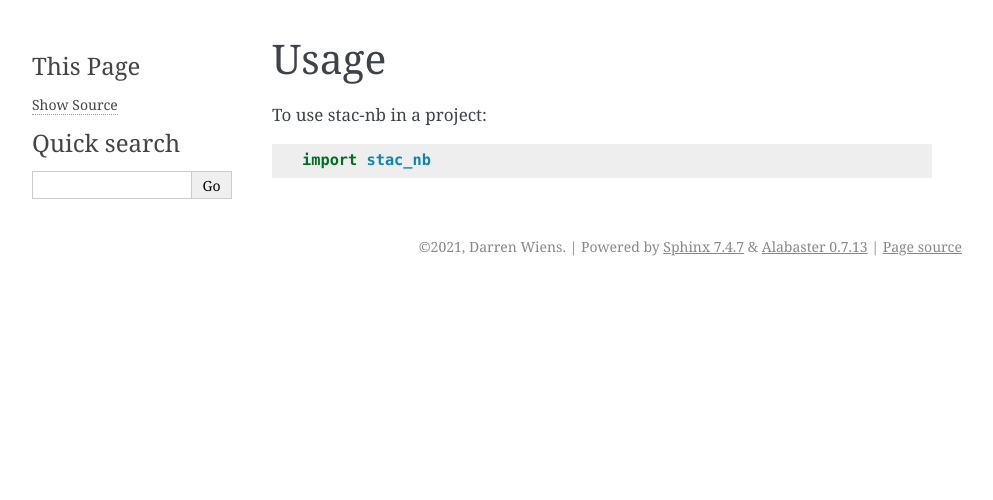
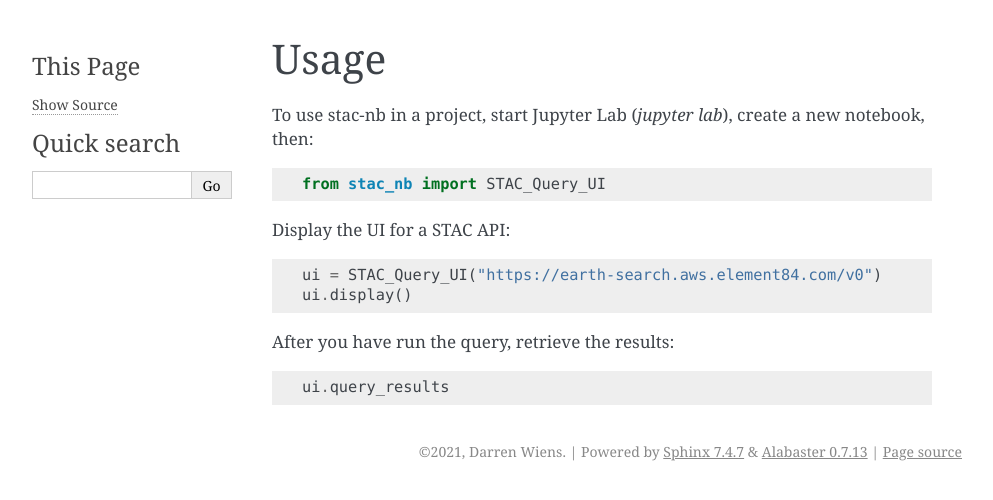
Before and after one commit to darrenwiens/stac-nb, a Sphinx documentation site: the page built from docs/usage.rst, in a window 1280 px wide. Shown: the top 500 px of the page, without its empty margins (148-1141 px from the left). Built offline with Sphinx 7.4.7, drawn with Linux system fonts in a browser that asks for light colours; pages that are not in the unit, such as notebooks, are missing from menus.

Commit message:
update usage docs

```diff
--- a/docs/usage.rst
+++ b/docs/usage.rst
@@ -2,6 +2,15 @@
 Usage
 =====
 
-To use stac-nb in a project::
+To use stac-nb in a project, start Jupyter Lab (`jupyter lab`), create a new notebook, then::
 
-    import stac_nb
+    from stac_nb import STAC_Query_UI
+
+Display the UI for a STAC API::
+
+    ui = STAC_Query_UI("https://earth-search.aws.element84.com/v0")
+    ui.display()
+
+After you have run the query, retrieve the results::
+
+    ui.query_results
```
